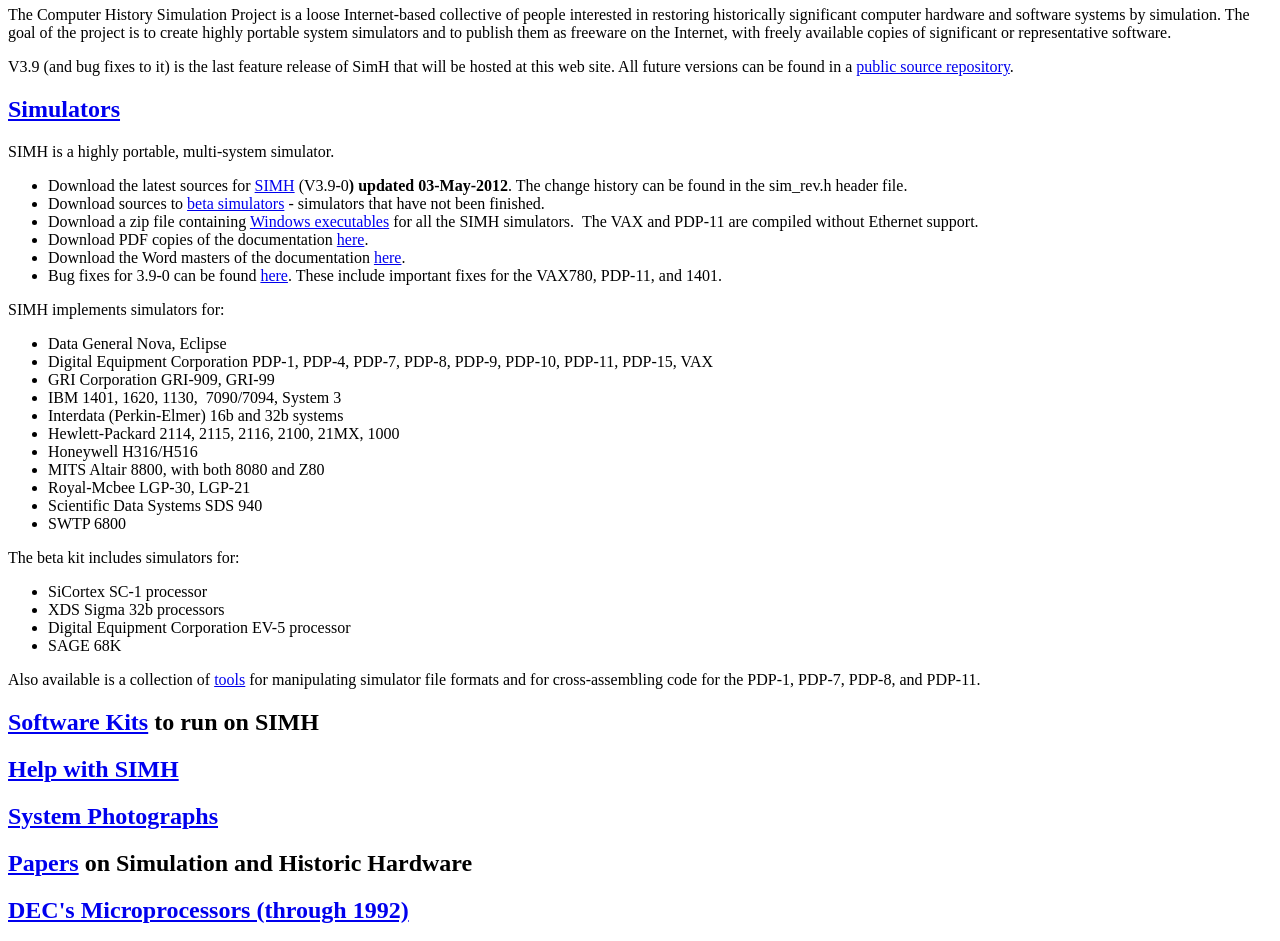
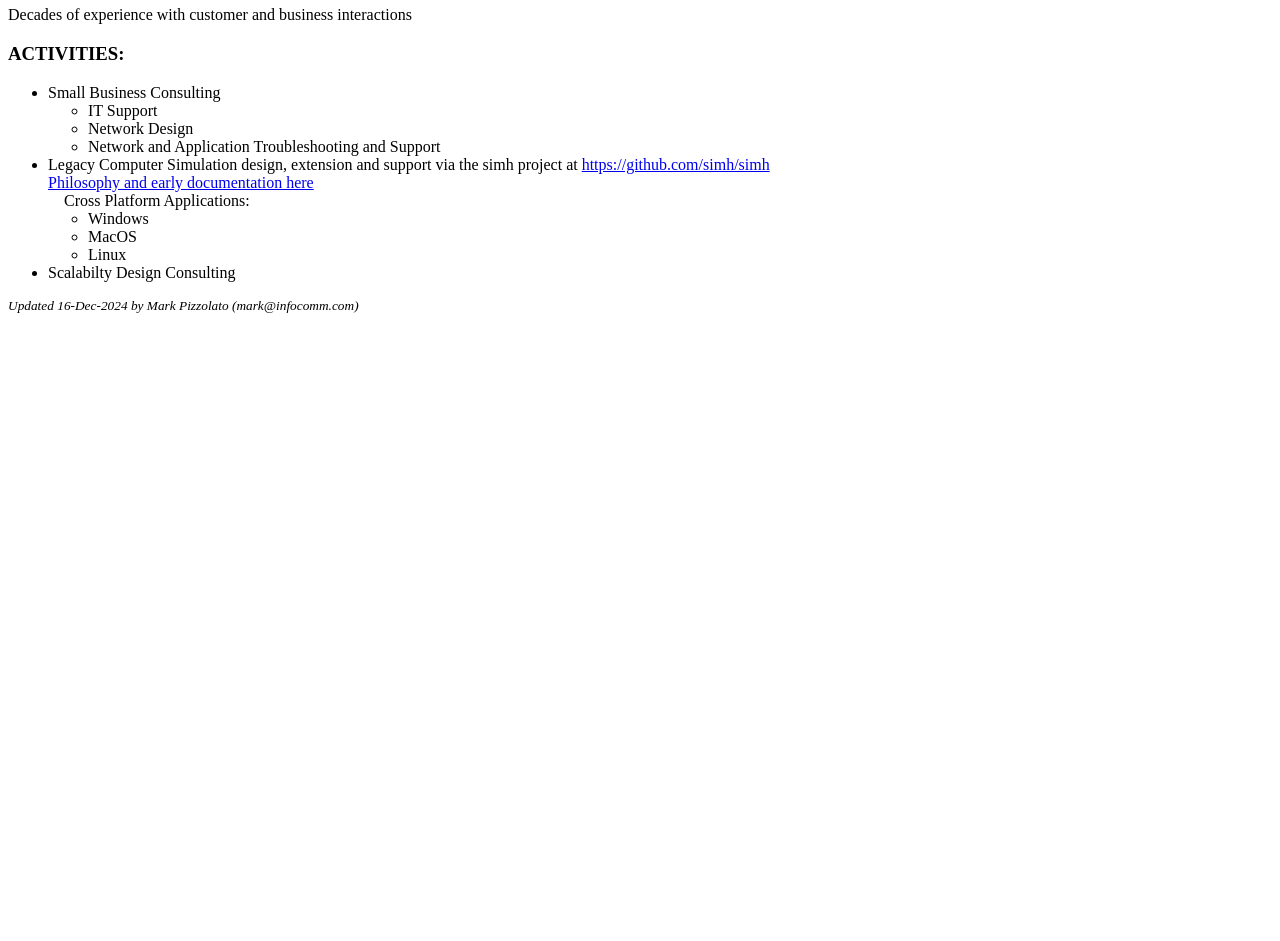
Before and after one commit to markpizz/markpizz.github.io, a plain HTML site: page index.html in a window 1280 px wide. Shown: the part 60-1001 px from the top of the page. After the commit the page ends 800 px from the top, so only its background shows below. Drawn offline with Linux system fonts and the light colour scheme.

Commit message:
lnitial INFO COMM description

```diff
--- a/index.html
+++ b/index.html
@@ -1,120 +1,50 @@
 <HTML>
 <HEAD>
-  <!-- Created with AOLpress/2.0 -->
-  <TITLE>The Computer History Simulation Project</TITLE>
+  <TITLE>INFO COMM Consulting</TITLE>
 </HEAD>
 <BODY>
-<H1 ALIGN=Center>
-  The Computer History Simulation Project
+<H1>
+  INFO COMM
 </H1>
-<P>
-The Computer History Simulation Project is a loose Internet-based collective
-of people interested in restoring historically significant computer hardware
-and software systems by simulation. The goal of the project is to create
-highly portable system simulators and to publish them as freeware on the
-Internet, with freely available copies of significant or representative software.
-<P>
-V3.9 (and bug fixes to it) is the last feature release of SimH that will be
-hosted at this web site. All future versions can be found in a
-<A HREF="https://github.com/simh/simh">public source repository</A>.
-<H2>
-  <A HREF="hardware.html">Simulators</A>
-</H2>
-<P>
-SIMH is a highly portable, multi-system simulator.
+Decades of experience with customer and business interactions
+<H3> ACTIVITIES:</H3>
 <UL>
 	<LI>
-    Download the latest sources
-    for <A HREF="sources/simhv39-0.zip">SIMH</A> (V3.9-0<B>) updated
-    03-May-2012</B>. The change history can be found in the sim_rev.h header
-    file.
-  <LI>
-    Download sources to <A HREF="sources/simhv39-0-beta.zip">beta simulators</A>
-    - simulators that have not been finished.
-  <LI>
-    Download a zip file containing <A HREF="sources/simhv39-0-exe.zip">Windows
-    executables</A> for all the SIMH simulators. &nbsp;The VAX and PDP-11 are
-    compiled without Ethernet support.
-  <LI>
-    Download PDF copies of the documentation
-    <A HREF="pdf/all_docs.html">here</A>.
-  <LI>
-    Download the Word masters of the documentation
-    <A HREF="sources/simhv39-0-doc_masters.zip">here</A>.
-  <LI>
-    Bug fixes for 3.9-0 can be found <A HREF="interim/">here</A>. These include
-    important fixes for the VAX780, PDP-11, and 1401.
-</UL>
-<P>
-SIMH implements simulators for:
+   Small Business Consulting
     <UL>
     	<LI>
-    Data General Nova, Eclipse
+    		IT Support
+  	  </LI>
     	<LI>
-    Digital Equipment Corporation PDP-1, PDP-4, PDP-7, PDP-8, PDP-9, PDP-10,
-    PDP-11, PDP-15, VAX
+    		Network Design
+  	  </LI>
     	<LI>
-    GRI Corporation GRI-909, GRI-99
+    		Network and Application Troubleshooting and Support
+  	  </LI>
+    </UL>
+  </LI>
   <LI>
-    IBM 1401, 1620, 1130, &nbsp;7090/7094, System 3
-  <LI>
-    Interdata (Perkin-Elmer) 16b and 32b systems
-  <LI>
-    Hewlett-Packard 2114, 2115, 2116, 2100, 21MX, 1000
-  <LI>
-    Honeywell H316/H516
-  <LI>
-    MITS Altair 8800, with both 8080 and Z80
-  <LI>
-    Royal-Mcbee LGP-30, LGP-21
-  <LI>
-    Scientific Data Systems SDS 940
-  <LI>
-    SWTP 6800
-</UL>
-<P>
-The beta kit includes simulators for:
+   Legacy Computer Simulation design, extension and support via the simh
+   project at <A HREF="https://github.com/simh/simh">https://github.com/simh/simh</A>
+   <BR/>
+   <A HREF="https://simh.trailing-edge.com">Philosophy and early documentation here</A>
+   <BR/>
+	  &nbsp; &nbsp; Cross Platform Applications:
     <UL>
   	  <LI>
-    SiCortex SC-1 processor
+  	  	Windows
+    	</LI>
   	  <LI>
-    XDS Sigma 32b processors
+  	  	MacOS
+    	</LI>
   	  <LI>
-    Digital Equipment Corporation EV-5 processor
+  	  	Linux
+    	</LI>
+    </UL>
+  </LI>
   <LI>
-    SAGE 68K
+   Scalabilty Design Consulting
+  </LI>
 </UL>
-<P>
-Also available is a collection of <A HREF="sources/simtools_v39-0.zip">tools</A>
-for manipulating simulator file formats and for cross-assembling code for
-the PDP-1, PDP-7, PDP-8, and PDP-11.
-<H2>
-  <A HREF="software.html">Software Kits</A> to run on SIMH
-</H2>
-<H2>
-  <A HREF="help.html">Help with SIMH</A>
-</H2>
-<H2>
-  <A HREF="photos.html">System Photographs</A>
-</H2>
-<H2>
-  <A HREF="papers.html">Papers</A> on Simulation and Historic Hardware
-</H2>
-<H2>
-  <A HREF="dsarchive.html">DEC's Microprocessors (through 1992)</A>
-</H2>
-<H2>
-  <A HREF="future.html">Future Work and Items Needed</A>
-</H2>
-<H2>
-  List of <A HREF="contrib.html">Contributors</A>
-</H2>
-<H2>
-  <A HREF="links.html">Links</A> to Computer History and Simulation Resources
-</H2>
-<P>
-  <HR>
-<P>
-<I><SMALL>Updated 09-Dec-2012 by Bob Supnik (simh AT trailing-edge DOT com
-- anti-spam encoded)</SMALL></I>
+<I><SMALL>Updated 16-Dec-2024 by Mark Pizzolato (mark@infocomm.com)</SMALL></I>
 </BODY></HTML>
```
Lines whose indentation alone changed are shown as unchanged.
